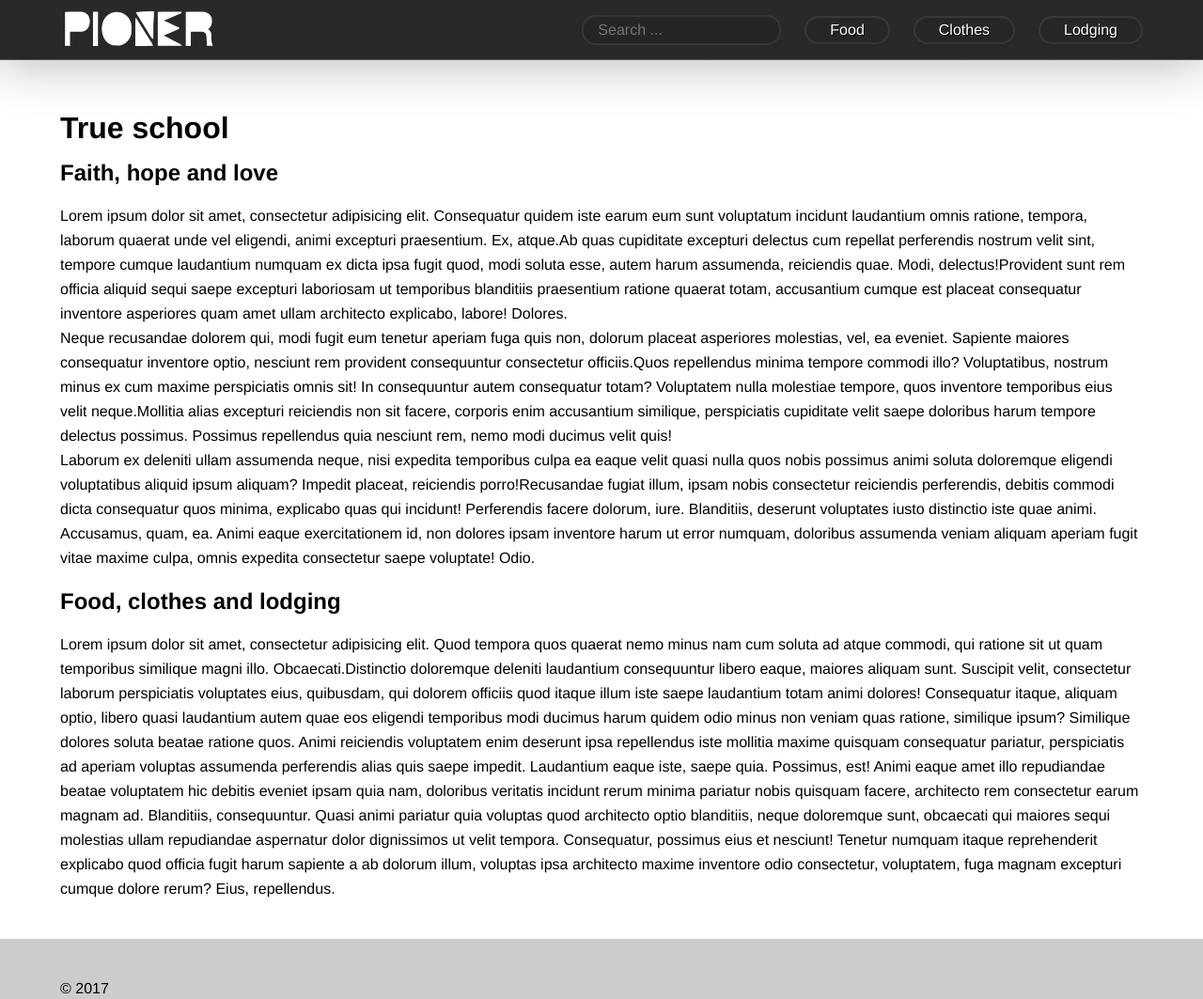
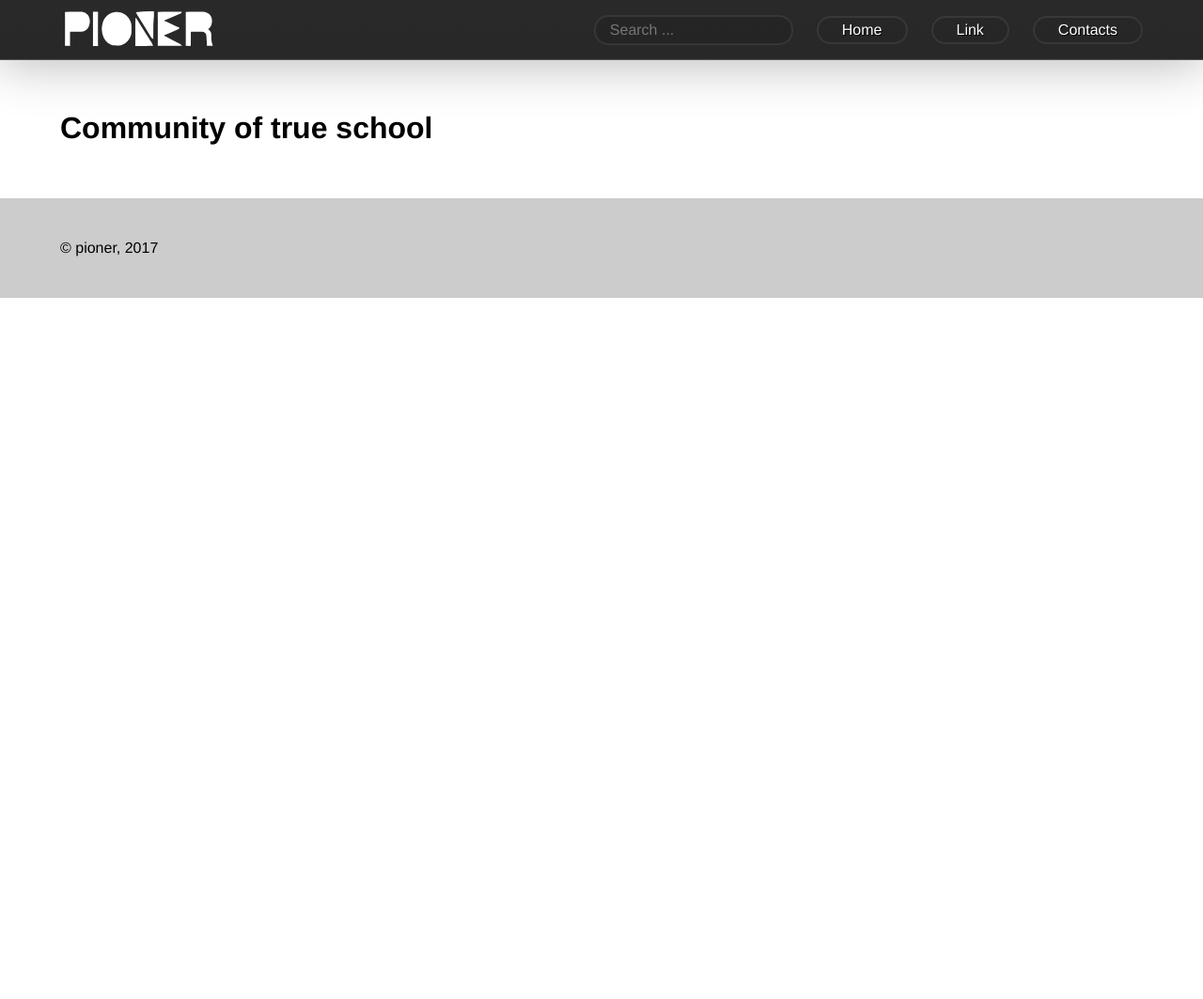
Before and after one commit to nikesirotkin/nikesirotkin.github.io, a plain HTML site: page index.html in a window 1280 px wide. Shown: the top 1063 px of the page at 94% size. Drawn offline with Linux system fonts and the light colour scheme.

Commit message:
Update index.html

```diff
--- a/index.html
+++ b/index.html
@@ -13,9 +13,9 @@
 			<a class="logo"></a>
 			<ul class="main-menu">
 				<li><input type="text" placeholder="Search ..."></li>
-				<li><a class="link-button" href="eat.html">Food</a></li>
-				<li><a class="link-button" href="dress.html">Clothes</a></li>
-				<li><a class="link-button" href="reside.html">Lodging</a></li>
+				<li><a class="link-button" href="eat.html">Home</a></li>
+				<li><a class="link-button" href="dress.html">Link</a></li>
+				<li><a class="link-button" href="reside.html">Contacts</a></li>
 			</ul>
 			<div class="icon-container">
 				<div class="search">
@@ -38,24 +38,12 @@
 		<div id='stars'></div>
 		<div id='stars2'></div>
 		<div id='stars3'></div>
-		<h1>True school</h1>
-		<h2>Faith, hope and love</h2>
-		<div>Lorem ipsum dolor sit amet, consectetur adipisicing elit. Consequatur quidem iste earum eum sunt voluptatum incidunt laudantium omnis ratione, tempora, laborum quaerat unde vel eligendi, animi excepturi praesentium. Ex, atque.Ab quas cupiditate excepturi delectus cum repellat perferendis nostrum velit sint, tempore cumque laudantium numquam ex dicta ipsa fugit quod, modi soluta esse, autem harum assumenda, reiciendis quae. Modi, delectus!Provident sunt rem officia aliquid sequi saepe excepturi laboriosam ut temporibus blanditiis praesentium ratione quaerat totam, accusantium cumque est placeat consequatur inventore asperiores quam amet ullam architecto explicabo, labore! Dolores.</div>
-		<div>Neque recusandae dolorem qui, modi fugit eum tenetur aperiam fuga quis non, dolorum placeat asperiores molestias, vel, ea eveniet. Sapiente maiores consequatur inventore optio, nesciunt rem provident consequuntur consectetur officiis.Quos repellendus minima tempore commodi illo? Voluptatibus, nostrum minus ex cum maxime perspiciatis omnis sit! In consequuntur autem consequatur totam? Voluptatem nulla molestiae tempore, quos inventore temporibus eius velit neque.Mollitia alias excepturi reiciendis non sit facere, corporis enim accusantium similique, perspiciatis cupiditate velit saepe doloribus harum tempore delectus possimus. Possimus repellendus quia nesciunt rem, nemo modi ducimus velit quis!</div>
-		<div>Laborum ex deleniti ullam assumenda neque, nisi expedita temporibus culpa ea eaque velit quasi nulla quos nobis possimus animi soluta doloremque eligendi voluptatibus aliquid ipsum aliquam? Impedit placeat, reiciendis porro!Recusandae fugiat illum, ipsam nobis consectetur reiciendis perferendis, debitis commodi dicta consequatur quos minima, explicabo quas qui incidunt! Perferendis facere dolorum, iure. Blanditiis, deserunt voluptates iusto distinctio iste quae animi.</div>
-		<div>Accusamus, quam, ea. Animi eaque exercitationem id, non dolores ipsam inventore harum ut error numquam, doloribus assumenda veniam aliquam aperiam fugit vitae maxime culpa, omnis expedita consectetur saepe voluptate! Odio.</div>
-		<h2>Food, clothes and lodging</h2>
-		<span>Lorem ipsum dolor sit amet, consectetur adipisicing elit. Quod tempora quos quaerat nemo minus nam cum soluta ad atque commodi, qui ratione sit ut quam temporibus similique magni illo. Obcaecati.Distinctio doloremque deleniti laudantium consequuntur libero eaque, maiores aliquam sunt. Suscipit velit, consectetur laborum perspiciatis voluptates eius, quibusdam, qui dolorem officiis quod itaque illum iste saepe laudantium totam animi dolores!</span>
-		<span>Consequatur itaque, aliquam optio, libero quasi laudantium autem quae eos eligendi temporibus modi ducimus harum quidem odio minus non veniam quas ratione, similique ipsum? Similique dolores soluta beatae ratione quos.</span>
-		<span>Animi reiciendis voluptatem enim deserunt ipsa repellendus iste mollitia maxime quisquam consequatur pariatur, perspiciatis ad aperiam voluptas assumenda perferendis alias quis saepe impedit. Laudantium eaque iste, saepe quia. Possimus, est!</span>
-		<span>Animi eaque amet illo repudiandae beatae voluptatem hic debitis eveniet ipsam quia nam, doloribus veritatis incidunt rerum minima pariatur nobis quisquam facere, architecto rem consectetur earum magnam ad. Blanditiis, consequuntur.</span>
-		<span>Quasi animi pariatur quia voluptas quod architecto optio blanditiis, neque doloremque sunt, obcaecati qui maiores sequi molestias ullam repudiandae aspernatur dolor dignissimos ut velit tempora. Consequatur, possimus eius et nesciunt!</span>
-		<span>Tenetur numquam itaque reprehenderit explicabo quod officia fugit harum sapiente a ab dolorum illum, voluptas ipsa architecto maxime inventore odio consectetur, voluptatem, fuga magnam excepturi cumque dolore rerum? Eius, repellendus.</span>
+		<h1>Community of true school</h1>
 	</main>
 
 	<footer class="main-footer container">
 		<section class="footer-contacts">
-			<span>© 2017</span>
+			<span>© pioner, 2017</span>
 		</section>
 	</footer>
 	<!-- <script src="js/script.js"></script> -->
```
